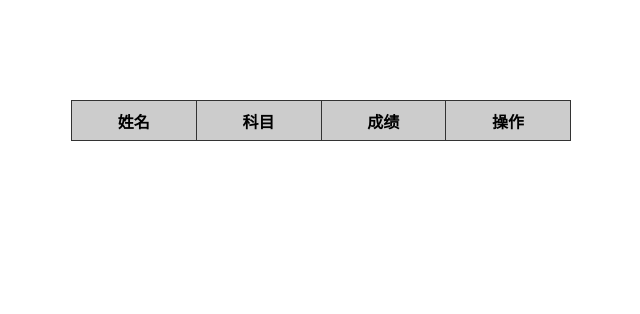
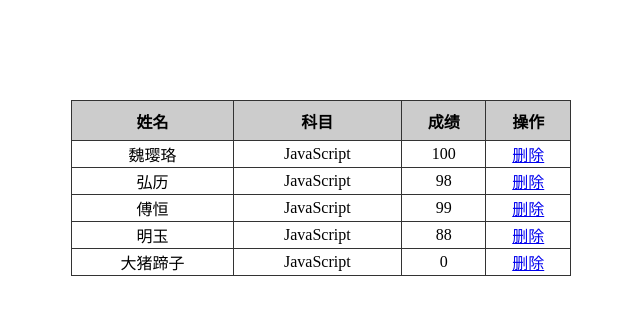
Before and after one commit to cloudnzk/js-demo, a plain HTML site: page 动态生成表格.html in a window 1280 px wide. Shown: the whole page, without its empty margins (319-959 px from the left). Drawn offline with Linux system fonts and the light colour scheme.

Commit message:
Update 动态生成表格.html

```diff
--- a/动态生成表格.html
+++ b/动态生成表格.html
@@ -61,6 +61,27 @@
             subject: 'JavaScript',
             score: 0
         }];
+
+        var tbody = document.querySelector('tbody');
+        for(let data of datas){
+            let tr = document.createElement('tr');
+            tbody.appendChild(tr);
+            for(attr in data){
+                let td = document.createElement('td');
+                td.innerHTML = data[attr];
+                tr.appendChild(td);
+            }
+            let td = document.createElement('td');
+            td.innerHTML = '<a href="javascript:;">删除</a>';
+            tr.appendChild(td);
+        }
+        // 删除操作
+        let as = document.querySelectorAll('a');
+        for(let a of as){
+            a.onclick = function(){
+                tbody.removeChild(this.parentNode.parentNode);
+            }
+        }
     </script>
 </body>
 </html>
```
